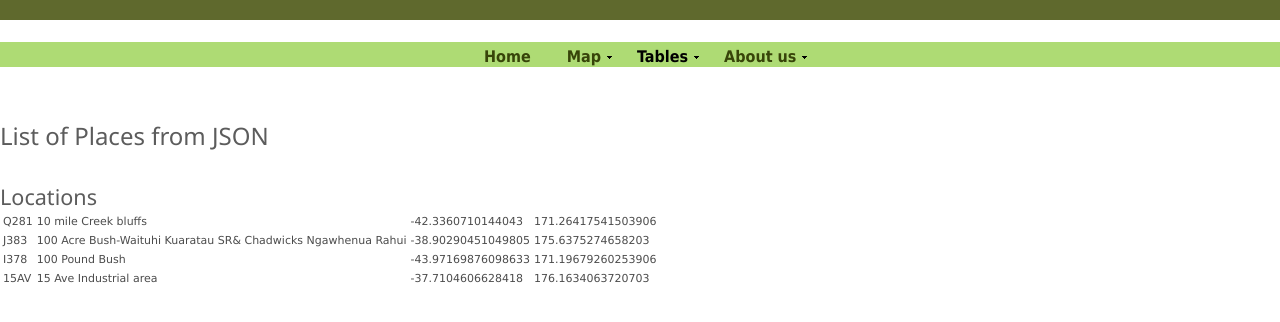
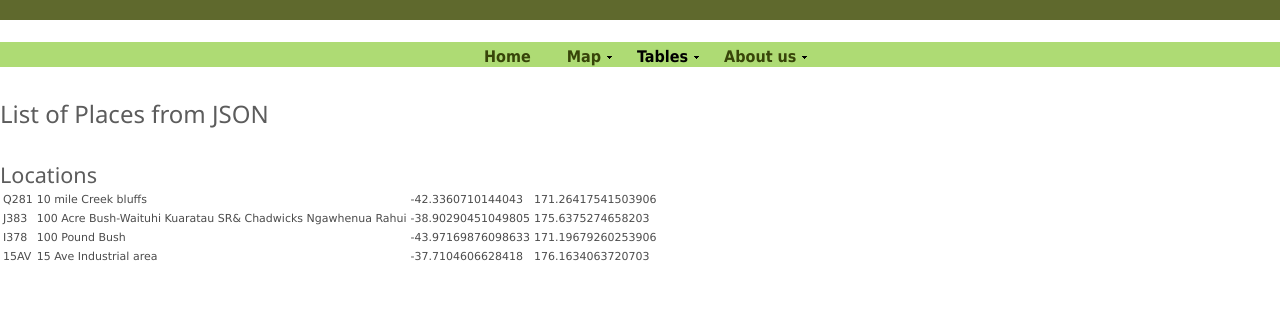
Before and after one commit to JaneJg/Plant_lists, a Jekyll site: the page built from Output_JSON.md, in a window 1280 px wide. Shown: the top 322 px of the page. Built offline with Jekyll 4.4.1, drawn with Linux system fonts in a browser that asks for light colours.

Commit message:
amended page setuo

```diff
--- a/_includes/Page_setup.html
+++ b/_includes/Page_setup.html
@@ -1,5 +1,2 @@
   <div id="content">
-  <div id="pagetop">&nbsp;</div>
-  <div id="c1">
-
-    <table width="890" border="0" align="center" summary="Page Title" cellpadding="0" cellspacing="0">
+  <table width="890" border="0" align="center" summary="Page Title" cellpadding="0" cellspacing="0">
```
